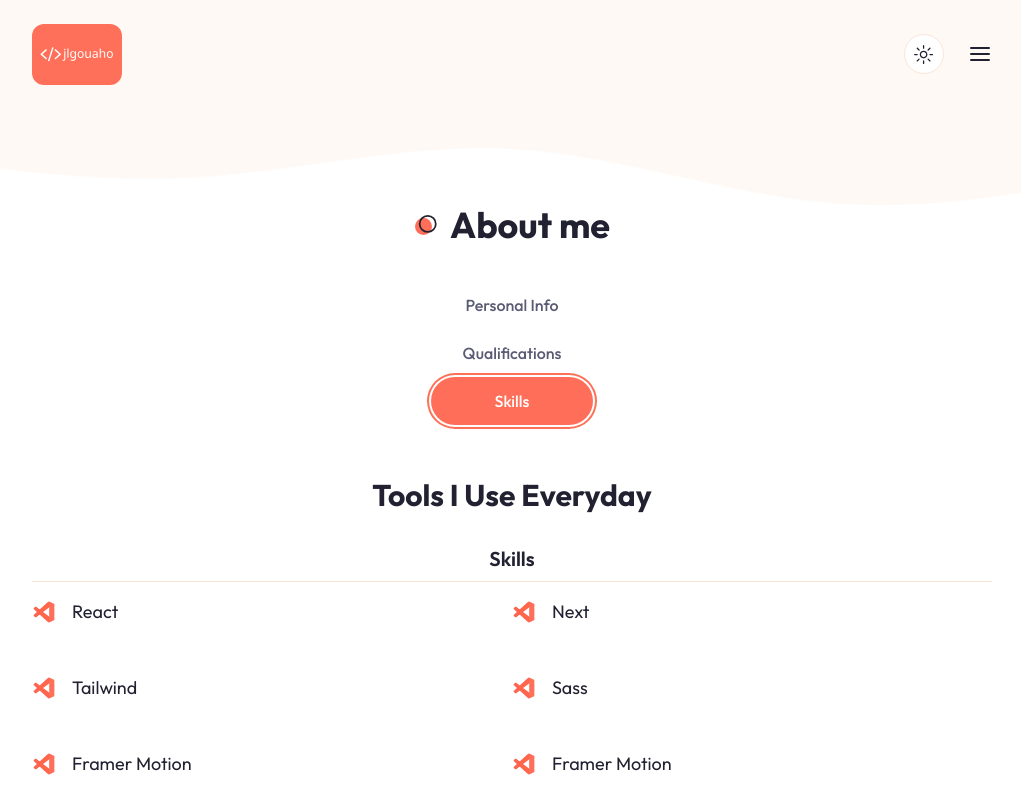
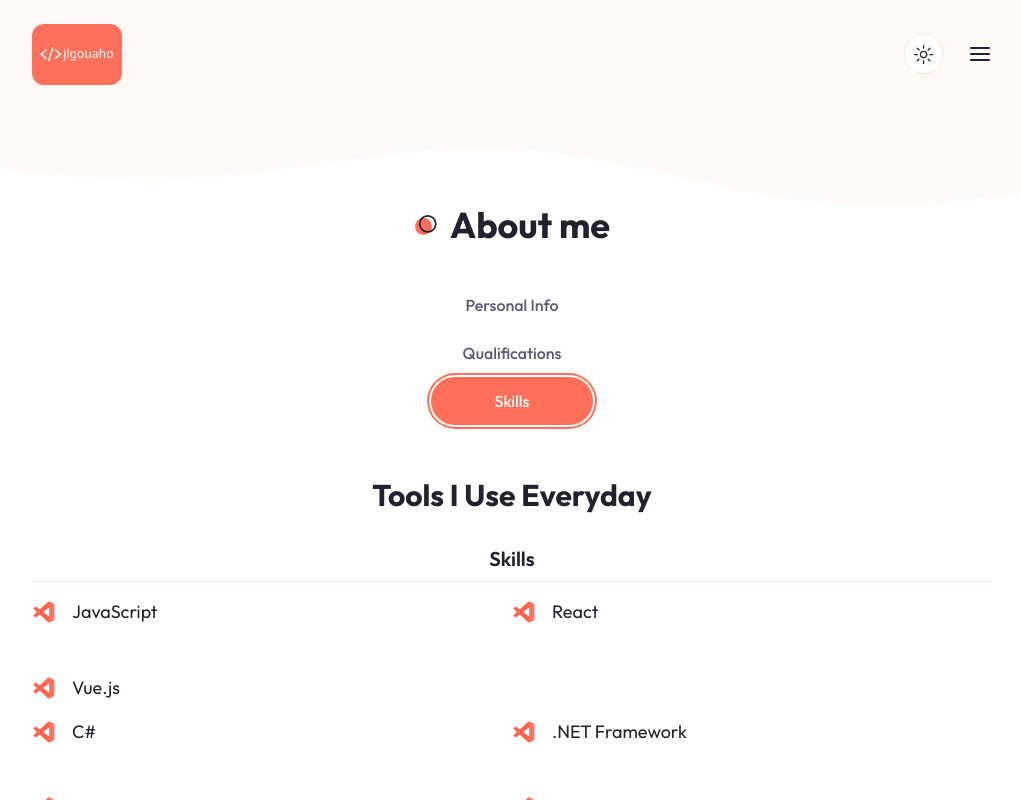
Before and after one commit to cortex225/portfolio-jl, a Next.js app: page / in a window 1280 px wide. Both pictures are taken after a click on the tab "Skills". Shown: the part 576-1376 px from the top of the page, without its empty margins (128-1149 px from the left). Built offline with nearby package versions, Linux system fonts and the light colour scheme.

Commit message:
Update About.jsx

```diff
--- a/components/About.jsx
+++ b/components/About.jsx
@@ -38,7 +38,7 @@
         title: "skills",
         data: [
             {
-                name: "React",
+                name: ".NET",
                 iconPath: "/about/vscode.svg",
 
             },
@@ -67,37 +67,95 @@
                 iconPath: "/about/vscode.svg",
 
             },
+
+        ]
+    },
+    {
+        title: "frontend",
+        data: [
             {
-                name: "Framer Motion",
+                name: "JavaScript",
                 iconPath: "/about/vscode.svg",
 
             },
             {
-                name: "Framer Motion",
+                name: "React",
                 iconPath: "/about/vscode.svg",
 
             },
             {
-                name: "Framer Motion",
+                name: "Vue.js",
+                iconPath: "/about/vscode.svg",
+
+            },
+
+        ]
+    },
+    {
+        title: "backend",
+        data: [
+            {
+                name: "C#",
                 iconPath: "/about/vscode.svg",
 
             },
             {
-                name: "Framer Motion",
+                name: ".NET Framework",
                 iconPath: "/about/vscode.svg",
 
             },
             {
-                name: "Framer Motion",
+                name: "SQL",
                 iconPath: "/about/vscode.svg",
 
             },
             {
-                name: "Framer Motion",
+                name: "NoSQL",
                 iconPath: "/about/vscode.svg",
 
             },
 
+        ]
+    },
+    {
+        title: "devOps",
+        data: [
+            {
+                name: "Docker",
+                iconPath: "/about/vscode.svg",
+
+            },
+            {
+                name: "Azure Cloud",
+                iconPath: "/about/vscode.svg",
+
+            },
+            {
+                name: "AWS",
+                iconPath: "/about/vscode.svg",
+
+            },
+            {
+                name: "NoSQL",
+                iconPath: "/about/vscode.svg",
+
+            },
+
+        ]
+    },
+    {
+        title: "Additional Key Technologies",
+        data: [
+            {
+                name: "AGILE/SCRUM",
+                iconPath: "/about/vscode.svg",
+
+            },
+            {
+                name: "WordPress",
+                iconPath: "/about/vscode.svg",
+
+            },
 
         ]
     },
@@ -116,7 +174,7 @@
             },
             {
                 imgPath: "/about/notion.svg",
-                name: "Notion"
+                name: "IntelliJ"
 
             },
             {
@@ -135,49 +193,41 @@
         data: [
             {
                 university: "Cegep de Granby",
-                qualification: "Bachelor's Degree",
-                years: "2015 - 2018",
+                qualification: "DEC in Computer Science and Management",
+                years: "Québec, Canada - 2024",
             },
             {
-                university: "Cegep de Granby",
-                qualification: "Bachelor's Degree",
-                years: "2015 - 2018",
+                university: "College le Figuier",
+                qualification: "Hight School Degree",
+                years: "Abidjan, Côte d'Ivoire - 2017",
             },
-            {
-                university: "Cegep de Granby",
-                qualification: "Bachelor's Degree",
-                years: "2015 - 2018",
-            },
+
         ]
     },
     {
         title: "experience",
         data: [
             {
-                company: "Compagnie 1",
-                role: "Bachelor's Degree",
-                years: "2015 - 2018",
+                company: "Royal Broker Solutions",
+                role: "Web Developer",
+                years: "August 2022 - Now",
             },
             {
-                company: "Compagnie 2",
-                role: "Bachelor's Degree",
-                years: "2015 - 2018",
+                company: "Royal Broker Solutions",
+                role: "Stage Web Developer",
+                years: "April 2022 - August 2022",
             },
             {
-                company: "Compagnie 3",
-                role: "Bachelor's Degree",
-                years: "2015 - 2018",
+                company: "Rogers Communication",
+                role: "Seller Specialist",
+                years: "November 2021 - Avril 2022",
             },
             {
-                company: "Compagnie 4",
-                role: "Bachelor's Degree",
-                years: "2015 - 2018",
+                company: "Best Buy",
+                role: "Customer Service",
+                years: "October 2020 - November 2021",
             },
-            {
-                company: "Compagnie 5",
-                role: "Bachelor's Degree",
-                years: "2015 - 2018",
-            },
+
 
         ]
     },
@@ -190,7 +240,6 @@
         return arr.find((item) => item.title === title);
     };
 
-    console.log(getData(qualificationsData, "education"));
 
     return (
         <section className={"xl:h-[860px pb-12 xl:py-24"}>
@@ -351,7 +400,19 @@
                                             <div className={"border-b border-border mb-4"}></div>
                                             {/*  skill list  */}
                                             <div className={"grid md:grid-cols-2 gap-y-8 "}>
-                                                {getData(skillsData, "skills").data.map((item, index) => {
+                                                {getData(skillsData, "frontend").data.map((item, index) => {
+                                                    return (
+                                                        <div className={"flex items-center gap-x-4 mb-4"} key={index}>
+                                                            <div className={"text-primary"}>
+                                                                <Image src={item.iconPath} width={24} height={24}/>
+                                                            </div>
+                                                            <div>{item.name}</div>
+                                                        </div>
+                                                    );
+                                                })}
+                                            </div>
+                                            <div className={"grid md:grid-cols-2 gap-y-8 "}>
+                                                {getData(skillsData, "backend").data.map((item, index) => {
                                                     return (
                                                         <div className={"flex items-center gap-x-4 mb-4"} key={index}>
                                                             <div className={"text-primary"}>
```
